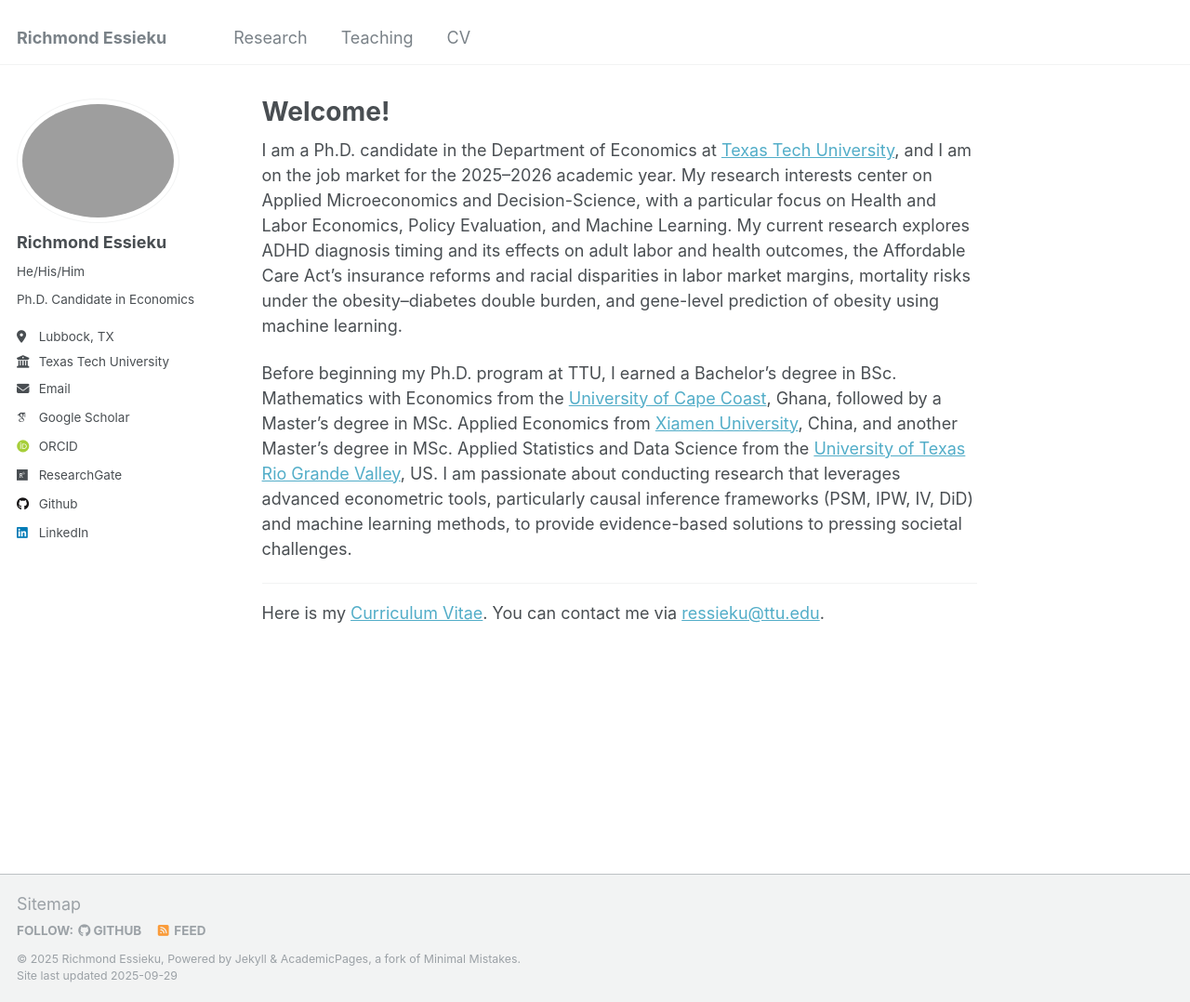
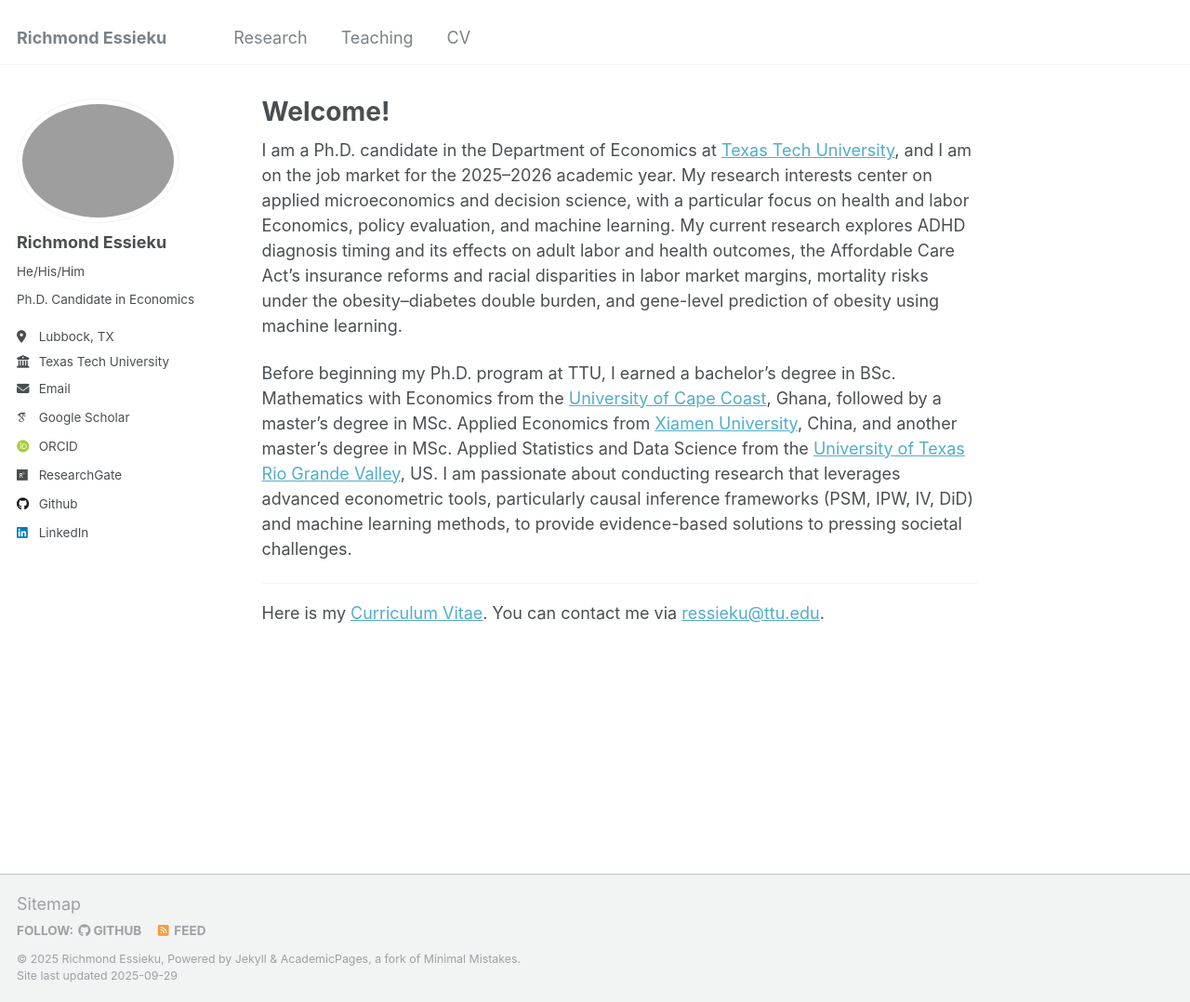
Before and after one commit to essieku/essieku.github.io, a Jekyll site: the page built from _pages/about.md, in a window 1280 px wide and 1078 px high. Shown: the whole window at 93% size. Built offline with Jekyll 4.4.1, drawn with Linux system fonts in a browser that asks for light colours; some web fonts are replaced.

```diff
--- a/_pages/about.md
+++ b/_pages/about.md
@@ -8,11 +8,11 @@ redirect_from:
 ---
 
 
-I am a Ph.D. candidate in the Department of Economics at [Texas Tech University](https://www.depts.ttu.edu/economics/){:target="_blank"}, and I am on the job market for the 2025–2026 academic year. My research interests center on Applied Microeconomics and Decision-Science, with a particular focus on Health and Labor Economics, Policy Evaluation, and Machine Learning. My current research explores ADHD diagnosis timing and its effects on adult labor and health outcomes, the Affordable Care Act’s insurance reforms and racial disparities in labor market margins, mortality risks under the obesity–diabetes double burden, and gene-level prediction of obesity using machine learning.
+I am a Ph.D. candidate in the Department of Economics at [Texas Tech University](https://www.depts.ttu.edu/economics/){:target="_blank"}, and I am on the job market for the 2025–2026 academic year. My research interests center on applied microeconomics and decision science, with a particular focus on health and labor Economics, policy evaluation, and machine learning. My current research explores ADHD diagnosis timing and its effects on adult labor and health outcomes, the Affordable Care Act’s insurance reforms and racial disparities in labor market margins, mortality risks under the obesity–diabetes double burden, and gene-level prediction of obesity using machine learning.
 
 
 
-Before beginning my Ph.D. program at TTU, I earned a Bachelor’s degree in BSc. Mathematics with Economics from the [University of Cape Coast](https://ucc.edu.gh/){:target="_blank"}, Ghana, followed by a  Master's degree in MSc. Applied Economics from [Xiamen University](https://en.xmu.edu.cn/){:target="_blank"}, China,  and another Master’s degree in MSc. Applied Statistics and Data Science from the [University of Texas Rio Grande Valley](https://www.utrgv.edu/){:target="_blank"}, US. I am passionate about conducting research that leverages advanced econometric tools, particularly causal inference frameworks (PSM, IPW, IV, DiD) and machine learning methods, to provide evidence-based solutions to pressing societal challenges.
+Before beginning my Ph.D. program at TTU, I earned a bachelor’s degree in BSc. Mathematics with Economics from the [University of Cape Coast](https://ucc.edu.gh/){:target="_blank"}, Ghana, followed by a  master's degree in MSc. Applied Economics from [Xiamen University](https://en.xmu.edu.cn/){:target="_blank"}, China,  and another master’s degree in MSc. Applied Statistics and Data Science from the [University of Texas Rio Grande Valley](https://www.utrgv.edu/){:target="_blank"}, US. I am passionate about conducting research that leverages advanced econometric tools, particularly causal inference frameworks (PSM, IPW, IV, DiD) and machine learning methods, to provide evidence-based solutions to pressing societal challenges.
 
 
 ---
```
